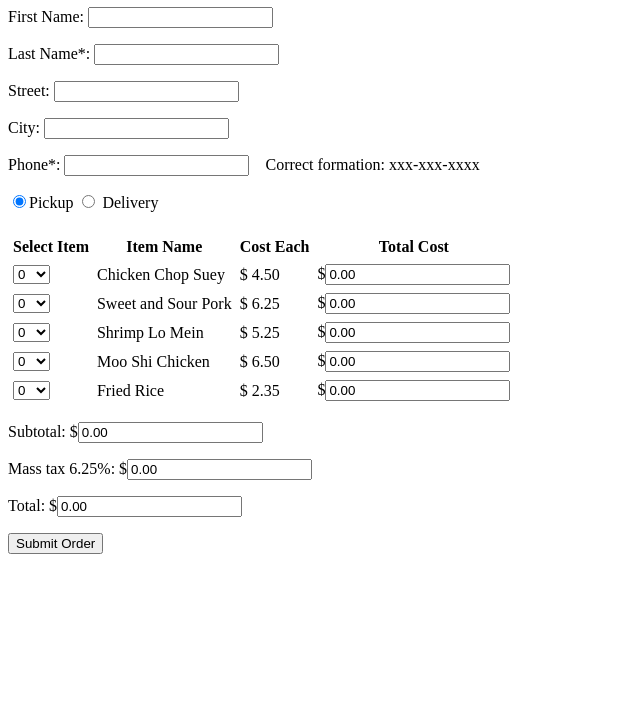
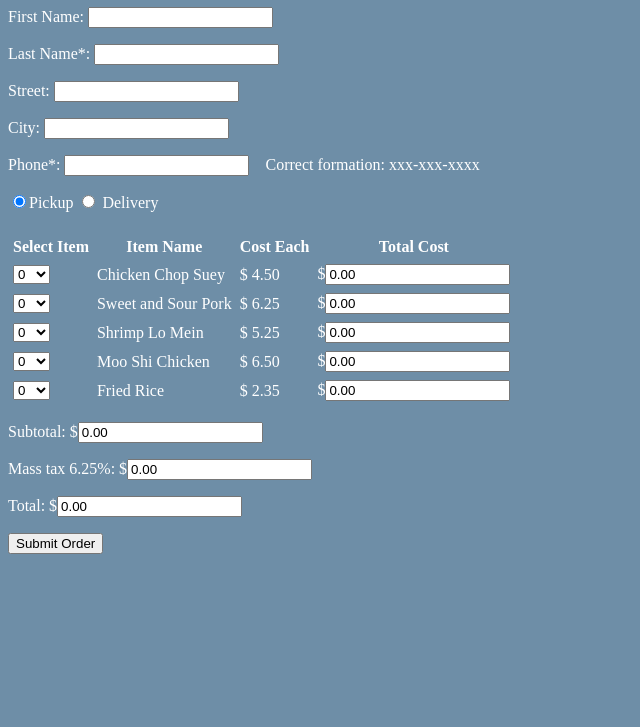
Before and after one commit to kianie413/COMP20_HW7, a plain HTML site: page index.html in a window 1280 px wide. Shown: the part 73-800 px from the top of the page, without its empty margins (0-640 px from the left). Drawn offline with Linux system fonts and the light colour scheme.

Commit message:
Update index.html

```diff
--- a/index.html
+++ b/index.html
@@ -5,7 +5,7 @@
 <title>Jade Delight</title>
 </head>
 
-<body onload="zeroCost()">
+<body style="background-color: #6e8ea7" text = "white" onload="zeroCost()">
 <script language="javascript">
 	function MenuItem(name, cost)
 	{
```
